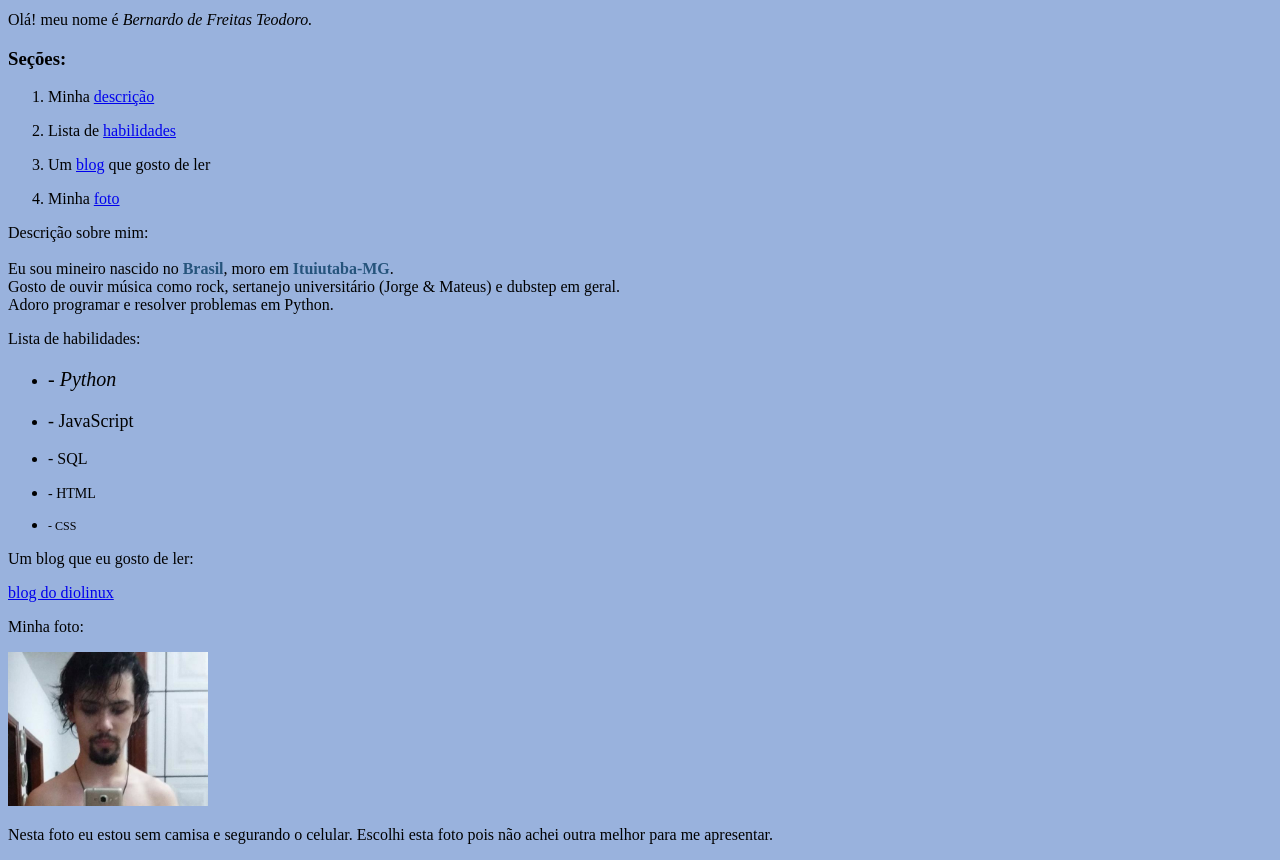
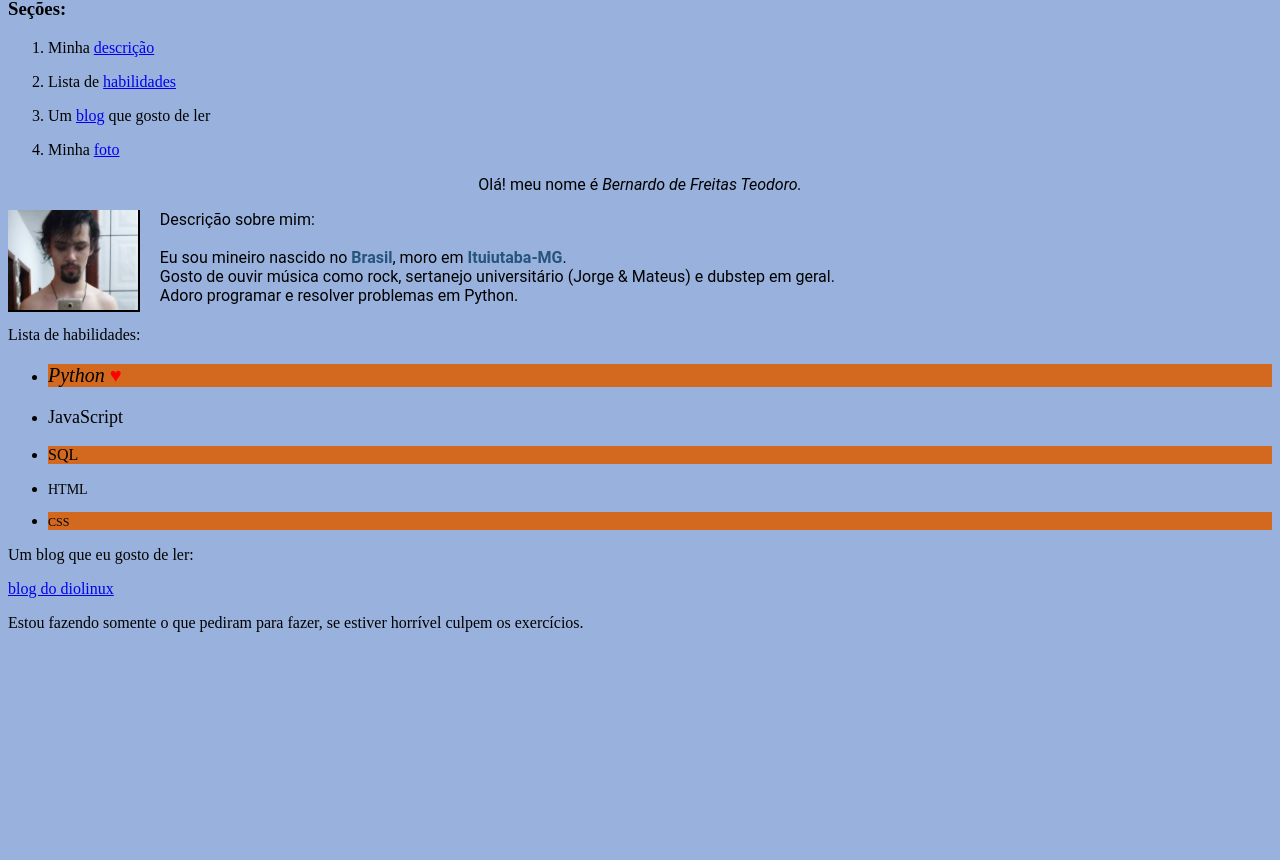
Before and after one commit to b166erbot/b166erbot.github.io, a plain HTML site: page index.html in a window 1280 px wide. Shown: the part 69-929 px from the top of the page. After the commit the page ends 800 px from the top, so only its background shows below. Drawn offline with Linux system fonts and the light colour scheme.

Commit message:
fundamentos-secao2.3 exercício finalizado

```diff
--- a/index.html
+++ b/index.html
@@ -9,12 +9,17 @@
 </head>
 
 <body>
+    <header>
+        <section>
             <h1>Meu portfólio pessoal.</h1>
-    <p>Olá! meu nome é <i>Bernardo de Freitas Teodoro.</i></p>
+        </section>
+    </header>
+
+    <div>
         <h3>Seções:</h3>
         <ol>
             <li>
-            <p>Minha <a href="#minha descrição">descrição</a></p>
+                <p>Minha <a href="#minha-descricao">descrição</a></p>
             </li>
             <li>
                 <p>Lista de <a href="#habilidades">habilidades</a></p>
@@ -25,42 +30,53 @@
                 </p>
             </li>
             <li>
-            <p>Minha <a href="#minha foto">foto</a></p>
+                <p>Minha <a href="#minha-foto">foto</a></p>
             </li>
         </ol>
-    <p class="minha_descricao" id="minha descrição">
+    </div>
+
+    <div>
+        <p class="meu-nome">Olá! meu nome é <i>Bernardo de Freitas Teodoro.</i></p>
+        <div class="foto-descricao-container">
+            <img id="minha-foto" src="./minha foto.jpg" alt="Tryber triste sem camiseta da trybe.">
+            <p class="minha_descricao" id="minha-descricao">
                 Descrição sobre mim:<br><br>
                 Eu sou mineiro nascido no <strong>Brasil</strong>, moro em <strong>Ituiutaba-MG</strong>.<br>
                 Gosto de ouvir música como rock, sertanejo universitário (Jorge & Mateus) e dubstep
                 em geral.<br> Adoro programar e resolver problemas em Python.
             </p>
-    <p id="habilidades">Lista de habilidades:</p>
+        </div>
+    </div>
+
+    <div id="habilidades">
+        <p>Lista de habilidades:</p>
         <ul>
             <li>
-            <p class="python">- <i>Python</i></p>
+                <p class="python"><i>Python</i> <span style="color: red;">&hearts;</span></p>
             </li>
             <li>
-            <p class="javascript">- JavaScript</p>
+                <p class="javascript">JavaScript</p>
             </li>
             <li>
-            <p class="sql">- SQL</p>
+                <p class="sql">SQL</p>
             </li>
             <li>
-            <p class="html">- HTML</p>
+                <p class="html">HTML</p>
             </li>
             <li>
-            <p class="css">- CSS</p>
+                <p class="css">CSS</p>
             </li>
         </ul>
-    <p id="blog">Um blog que eu gosto de ler:</p>
+    </div>
+
+    <div id="blog">
+        <p>Um blog que eu gosto de ler:</p>
         <a href="https://diolinux.com.br/" target="_blank" rel="noopener noreferrer">blog do diolinux</a>
-    <p>Minha foto:</p>
-    <img id="minha foto" src="./minha foto.jpg" alt="Tryber triste sem camiseta da trybe." width="200">
-    <p>
-        Nesta foto eu estou sem camisa e segurando o celular.
-        Escolhi esta foto pois não achei outra melhor para me
-        apresentar.
-    </p>
+    </div>
+
+    <footer>
+        <p>Estou fazendo somente o que pediram para fazer, se estiver horrível culpem os exercícios.</p>
+    </footer>
 </body>
 
 </html>
--- a/style.css
+++ b/style.css
@@ -2,8 +2,26 @@ body {
   background-color: #99B2DD;
 }
 
-.meu_nome, .minha_descricao {
-    font-family: Verdana, Geneva, Tahoma, sans-serif sans-serif;
+.meu-nome,
+.minha_descricao {
+  font-family: Roboto, sans-serif;
+}
+
+.meu-nome {
+  text-align: center;
+}
+
+.foto-descricao-container {
+  height: 100px;
+}
+
+#minha-foto {
+  height: 100px;
+  float: left;
+  margin-right: 20px;
+  padding-right: 2px;
+  padding-bottom: 2px;
+  background-color: black;
 }
 
 strong {
@@ -29,3 +47,7 @@ strong {
 .css {
   font-size: 12px;
 }
+
+#habilidades ul li:nth-child(odd) {
+  background-color: chocolate;
+}
```
Lines whose indentation alone changed are shown as unchanged.
